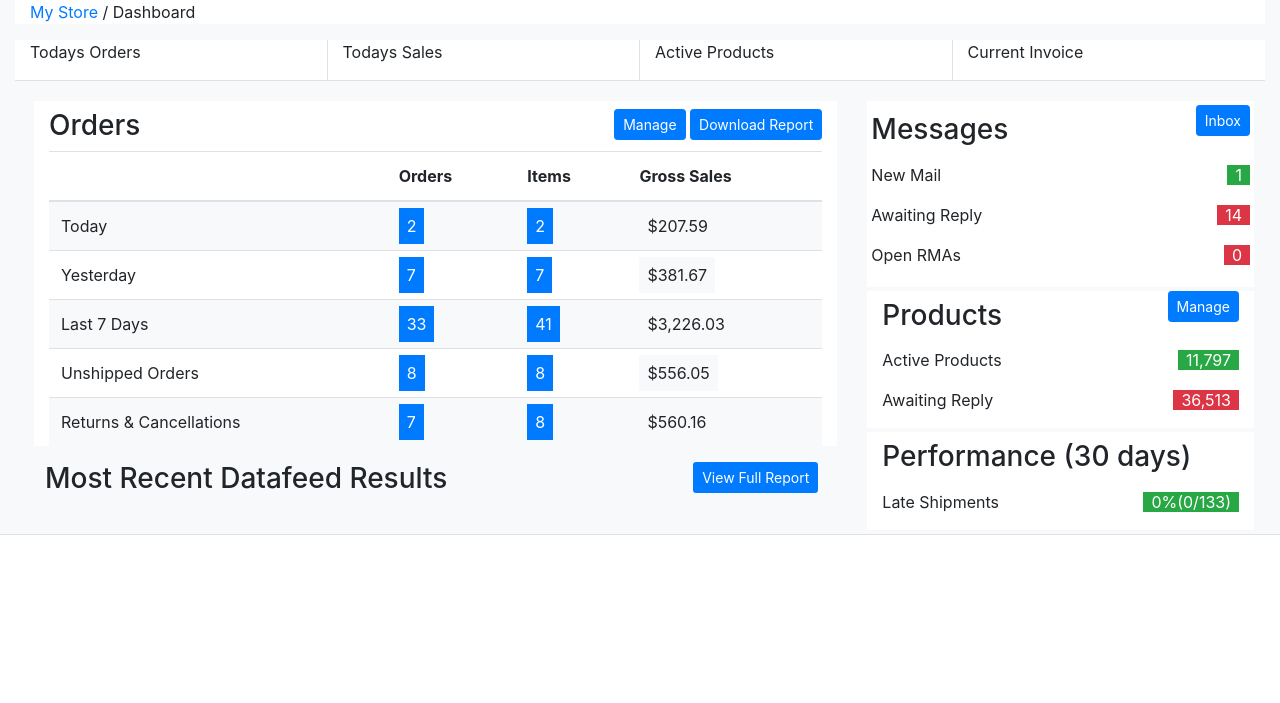
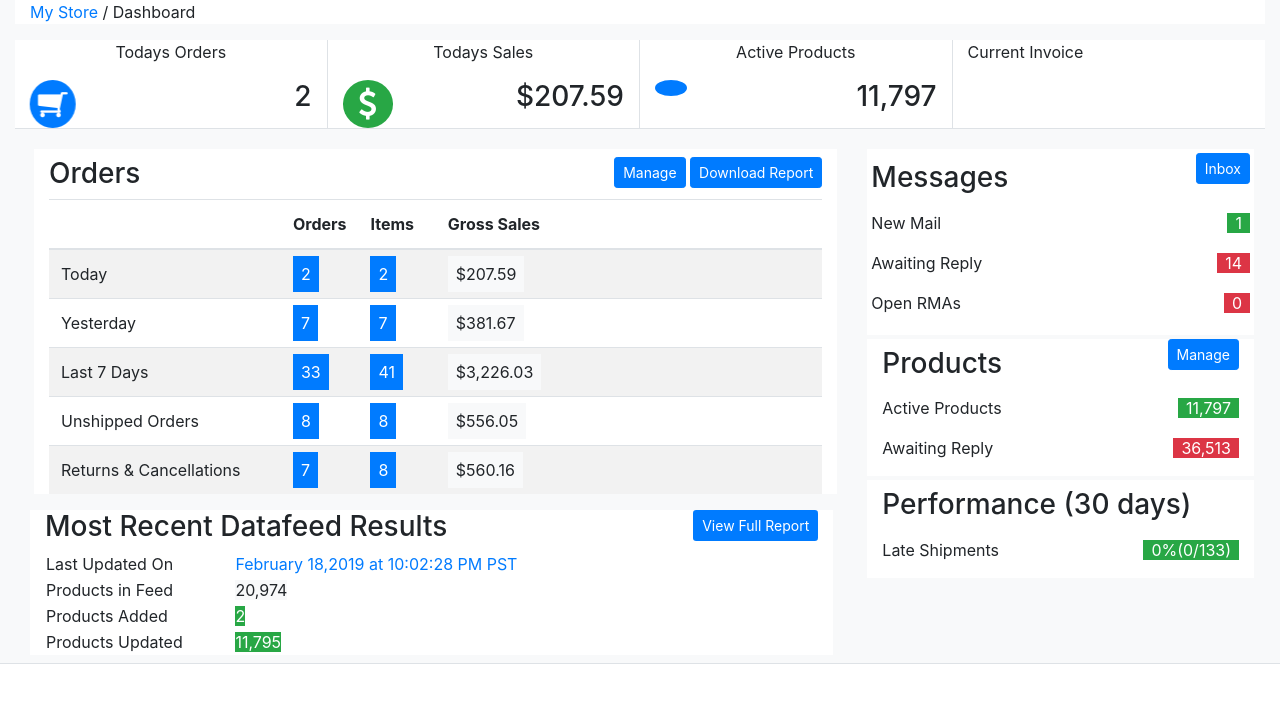
Before and after one commit to Buckshotdesigns/UI-UX-challenge, a PHP site: page / in a window 1280 px wide. Shown: the top 703 px of the page. Run offline with PHP 8.4, Linux system fonts and the light colour scheme.

Commit message:
adding icons

```diff
--- a/assets/styles/style.css
+++ b/assets/styles/style.css
@@ -2,3 +2,7 @@
 .flip {
     transform: rotateY(180deg);
 }
+
+.fa {
+    font-size: 2em;
+}
--- a/index.html
+++ b/index.html
@@ -5,6 +5,7 @@
     <meta name="viewport" content="width=device-width, initial-scale=1.0">
     <title>UI UX Challenge</title>
     <link rel="stylesheet" href="https://maxcdn.bootstrapcdn.com/bootstrap/4.0.0/css/bootstrap.min.css" integrity="sha384-Gn5384xqQ1aoWXA+058RXPxPg6fy4IWvTNh0E263XmFcJlSAwiGgFAW/dAiS6JXm" crossorigin="anonymous">
+    <link rel="stylesheet" href="https://cdnjs.cloudflare.com/ajax/libs/font-awesome/4.7.0/css/font-awesome.min.css">
     <link rel="stylesheet" href="assets/styles/style.css">
 </head>
 <body>
@@ -15,18 +16,25 @@
     <div class="container-fluid bg-white border-bottom">
         <div class="row">
             <div class="col-3 border-right">
-                <p>Todays Orders</p>
-                    <!-- <svg width="2em" height="2em" viewBox="0 0 16 16" class="bi bi-cart2 flip p-3 bg-primary rounded-circle" fill="currentColor" xmlns="http://www.w3.org/2000/svg">
-                        <path fill-rule="evenodd" d="M0 2.5A.5.5 0 0 1 .5 2H2a.5.5 0 0 1 .485.379L2.89 4H14.5a.5.5 0 0 1 .485.621l-1.5 6A.5.5 0 0 1 13 11H4a.5.5 0 0 1-.485-.379L1.61 3H.5a.5.5 0 0 1-.5-.5zM3.14 5l1.25 5h8.22l1.25-5H3.14zM5 13a1 1 0 1 0 0 2 1 1 0 0 0 0-2zm-2 1a2 2 0 1 1 4 0 2 2 0 0 1-4 0zm9-1a1 1 0 1 0 0 2 1 1 0 0 0 0-2zm-2 1a2 2 0 1 1 4 0 2 2 0 0 1-4 0z"/>
-                    </svg> -->
-                    <i class="fas fa-shopping-cart"></i>
-
+                <p class="text-center">Todays Orders</p>
+                <div>
+                    <i class="fa fa-shopping-cart flip text-white bg-primary p-2 rounded-circle float-left"></i>
+                    <h3 class="float-right">2</h3>
+                </div>
             </div>
             <div class="col-3 border-right">
-                <p>Todays Sales</p>
+                <p class="text-center">Todays Sales</p>
+                <div>
+                    <i class="fa fa-dollar text-white bg-success px-3 py-2 rounded-circle float-left"></i>
+                    <h3 class="float-right">$207.59</h3>
+                </div>
             </div>
             <div class="col-3 border-right">
-                <p>Active Products</p>
+                <p class="text-center">Active Products</p>
+                <div>
+                    <i class="fa fa-box text-white bg-primary px-3 py-2 rounded-circle float-left"></i>
+                    <h3 class="float-right">11,797</h3>
+                </div>
             </div>
             <div class="col-3">
                 <p>Current Invoice</p>
@@ -44,7 +52,7 @@
                             <button class="btn btn-primary btn-sm">Download Report</button>
                         </div>
                     </div>
-                    <table class="table">
+                    <table class="table table-striped">
                         <thead>
                             <tr>
                                 <th scope="col" data-width="100"></th>
@@ -54,11 +62,11 @@
                             </tr>
                         </thead>
                         <tbody>
-                            <tr class="bg-light">
-                                <td scope="row">Today</td>
-                                <td ><span class="bg-primary text-white p-2">2</span></td>
-                                <td><span class="bg-primary text-white p-2">2</span></td>
-                                <td><span class="bg-light p-2">$207.59</span></td>
+                            <tr>
+                                <td scope="row" width="30%">Today</td>
+                                <td width="10%"><span class="bg-primary text-white p-2">2</span></td>
+                                <td width="10%"><span class="bg-primary text-white p-2">2</span></td>
+                                <td width="100%"><span class="bg-light p-2">$207.59</span></td>
                             </tr>
                             <tr>
                                 <td scope="row">Yesterday</td>
@@ -66,7 +74,7 @@
                                 <td><span class="bg-primary text-white p-2">7</span></td>
                                 <td><span class="bg-light p-2">$381.67</span></td>
                             </tr>
-                            <tr class="bg-light">
+                            <tr>
                                 <td scope="row">Last 7 Days</td>
                                 <td ><span class="bg-primary text-white p-2">33</span></td>
                                 <td><span class="bg-primary text-white p-2">41</span></td>
@@ -78,7 +86,7 @@
                                 <td><span class="bg-primary text-white p-2">8</span></td>
                                 <td><span class="bg-light p-2">$556.05</span></td>
                             </tr>
-                            <tr class="bg-light">
+                            <tr>
                                 <td scope="row">Returns & Cancellations</td>
                                 <td ><span class="bg-primary text-white p-2">7</span></td>
                                 <td><span class="bg-primary text-white p-2">8</span></td>
@@ -87,10 +95,30 @@
                     </table>
                 </div>
                 <div class="container bg-white my-2">
-                    <div>
+                    <div class="clearfix">
                         <h3 class="float-left">Most Recent Datafeed Results</h3>
                         <button class="btn btn-sm bg-primary text-white float-right">View Full Report</button>
                     </div>
+                    <table>
+                        <tbody>
+                            <tr>
+                                <td scope="row"  width="40%">Last Updated On</td>
+                                <td class="text-primary">February 18,2019 at 10:02:28 PM PST</td>
+                            </tr>
+                            <tr>
+                                <td scope="row">Products in Feed</td>
+                                <td><span class="bg-light">20,974</span</td>
+                            </tr>
+                            <tr>
+                                <td scope="row">Products Added</td>
+                                <td><span class="bg-success text-white">2</span></td>
+                            </tr>
+                            <tr>
+                                <td scope="row">Products Updated</td>
+                                <td><span class="bg-success text-white">11,795</span></td>
+                            </tr>
+                        </tbody>
+                    </table>
                 </div>
             </div>
             <div class="col-4">
@@ -139,9 +167,5 @@
         </div>
     </div>
 
-
-
-    </div>
-
 </body>
 </html>
```
